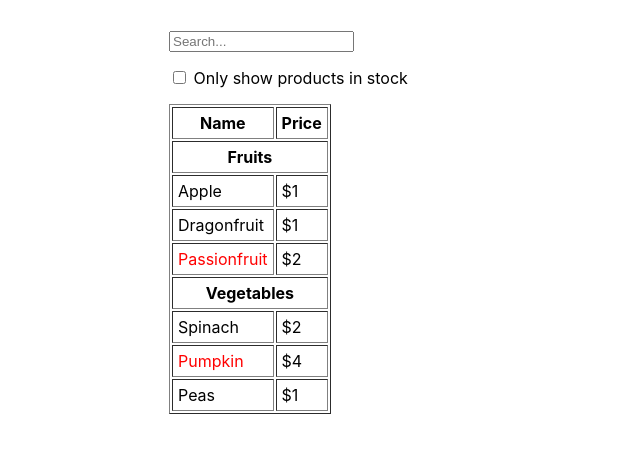
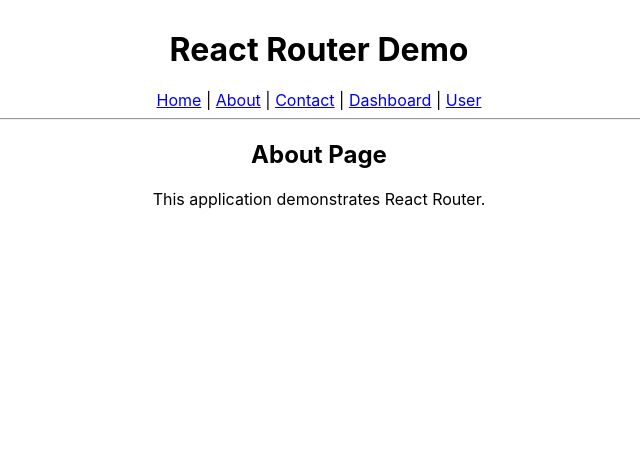
Before and after one commit to riya-radadiya/Internship-Training, a React (Create React App) app in the folder react-practical/: page /about in a window 1280 px wide. Shown: the top 452 px of the page, without its empty margins (321-961 px from the left). Built offline with nearby package versions, Linux system fonts and the light colour scheme.

Commit message:
Add React Router routing practical

```diff
--- a/react-practical/package.json
+++ b/react-practical/package.json
@@ -9,6 +9,7 @@
     "@testing-library/user-event": "^13.5.0",
     "react": "^19.2.7",
     "react-dom": "^19.2.7",
+    "react-router-dom": "^7.18.1",
     "react-scripts": "5.0.1",
     "web-vitals": "^2.1.4"
   },
--- a/react-practical/src/App.js
+++ b/react-practical/src/App.js
@@ -1,14 +1,37 @@
-import FilterableProductTable from "./FilterableProductTable";
+import { Routes, Route, Link } from "react-router-dom";
 
-const PRODUCTS = [
-  { category: "Fruits", price: "$1", stocked: true, name: "Apple" },
-  { category: "Fruits", price: "$1", stocked: true, name: "Dragonfruit" },
-  { category: "Fruits", price: "$2", stocked: false, name: "Passionfruit" },
-  { category: "Vegetables", price: "$2", stocked: true, name: "Spinach" },
-  { category: "Vegetables", price: "$4", stocked: false, name: "Pumpkin" },
-  { category: "Vegetables", price: "$1", stocked: true, name: "Peas" },
-];
+import Home from "./pages/Home";
+import About from "./pages/About";
+import Contact from "./pages/Contact";
+import Dashboard from "./pages/Dashboard";
+import User from "./pages/User";
+import NotFound from "./pages/NotFound";
 
-export default function App() {
-  return <FilterableProductTable products={PRODUCTS} />;
+function App() {
+  return (
+    <div style={{ textAlign: "center", marginTop: "30px" }}>
+      <h1>React Router Demo</h1>
+
+      <nav>
+        <Link to="/">Home</Link> |{" "}
+        <Link to="/about">About</Link> |{" "}
+        <Link to="/contact">Contact</Link> |{" "}
+        <Link to="/dashboard">Dashboard</Link> |{" "}
+        <Link to="/user/101">User</Link>
+      </nav>
+
+      <hr />
+
+      <Routes>
+        <Route path="/" element={<Home />} />
+        <Route path="/about" element={<About />} />
+        <Route path="/contact" element={<Contact />} />
+        <Route path="/dashboard" element={<Dashboard />} />
+        <Route path="/user/:id" element={<User />} />
+        <Route path="*" element={<NotFound />} />
+      </Routes>
+    </div>
+  );
 }
+
+export default App;
--- a/react-practical/src/index.js
+++ b/react-practical/src/index.js
@@ -1,17 +1,13 @@
-import React from 'react';
-import ReactDOM from 'react-dom/client';
-import './index.css';
-import App from './App';
-import reportWebVitals from './reportWebVitals';
+import React from "react";
+import ReactDOM from "react-dom/client";
+import { BrowserRouter } from "react-router-dom";
+import "./index.css";
+import App from "./App";
 
-const root = ReactDOM.createRoot(document.getElementById('root'));
+const root = ReactDOM.createRoot(document.getElementById("root"));
+
 root.render(
-  <React.StrictMode>
+  <BrowserRouter>
     <App />
-  </React.StrictMode>
+  </BrowserRouter>
 );
-
-// If you want to start measuring performance in your app, pass a function
-// to log results (for example: reportWebVitals(console.log))
-// or send to an analytics endpoint. Learn more: https://bit.ly/CRA-vitals
-reportWebVitals();
--- /dev/null
+++ b/react-practical/src/pages/About.js
@@ -0,0 +1,10 @@
+function About() {
+  return (
+    <div>
+      <h2>About Page</h2>
+      <p>This application demonstrates React Router.</p>
+    </div>
+  );
+}
+
+export default About;
--- /dev/null
+++ b/react-practical/src/pages/Contact.js
@@ -0,0 +1,10 @@
+function Contact() {
+  return (
+    <div>
+      <h2>Contact Page</h2>
+      <p>Email: demo@example.com</p>
+    </div>
+  );
+}
+
+export default Contact;
--- /dev/null
+++ b/react-practical/src/pages/Dashboard.js
@@ -0,0 +1,10 @@
+function Dashboard() {
+  return (
+    <div>
+      <h2>Dashboard</h2>
+      <p>This is a protected-style dashboard page.</p>
+    </div>
+  );
+}
+
+export default Dashboard;
--- /dev/null
+++ b/react-practical/src/pages/Home.js
@@ -0,0 +1,10 @@
+function Home() {
+  return (
+    <div>
+      <h2>Home Page</h2>
+      <p>Welcome to React Routing Demo.</p>
+    </div>
+  );
+}
+
+export default Home;
--- /dev/null
+++ b/react-practical/src/pages/NotFound.js
@@ -0,0 +1,10 @@
+function NotFound() {
+  return (
+    <div>
+      <h2>404</h2>
+      <p>Page Not Found</p>
+    </div>
+  );
+}
+
+export default NotFound;
--- /dev/null
+++ b/react-practical/src/pages/User.js
@@ -0,0 +1,14 @@
+import { useParams } from "react-router-dom";
+
+function User() {
+  const { id } = useParams();
+
+  return (
+    <div>
+      <h2>User Profile</h2>
+      <h3>User ID: {id}</h3>
+    </div>
+  );
+}
+
+export default User;
```
Also changed, not shown: 2 other files (tests, documents, lock files or other folders).
